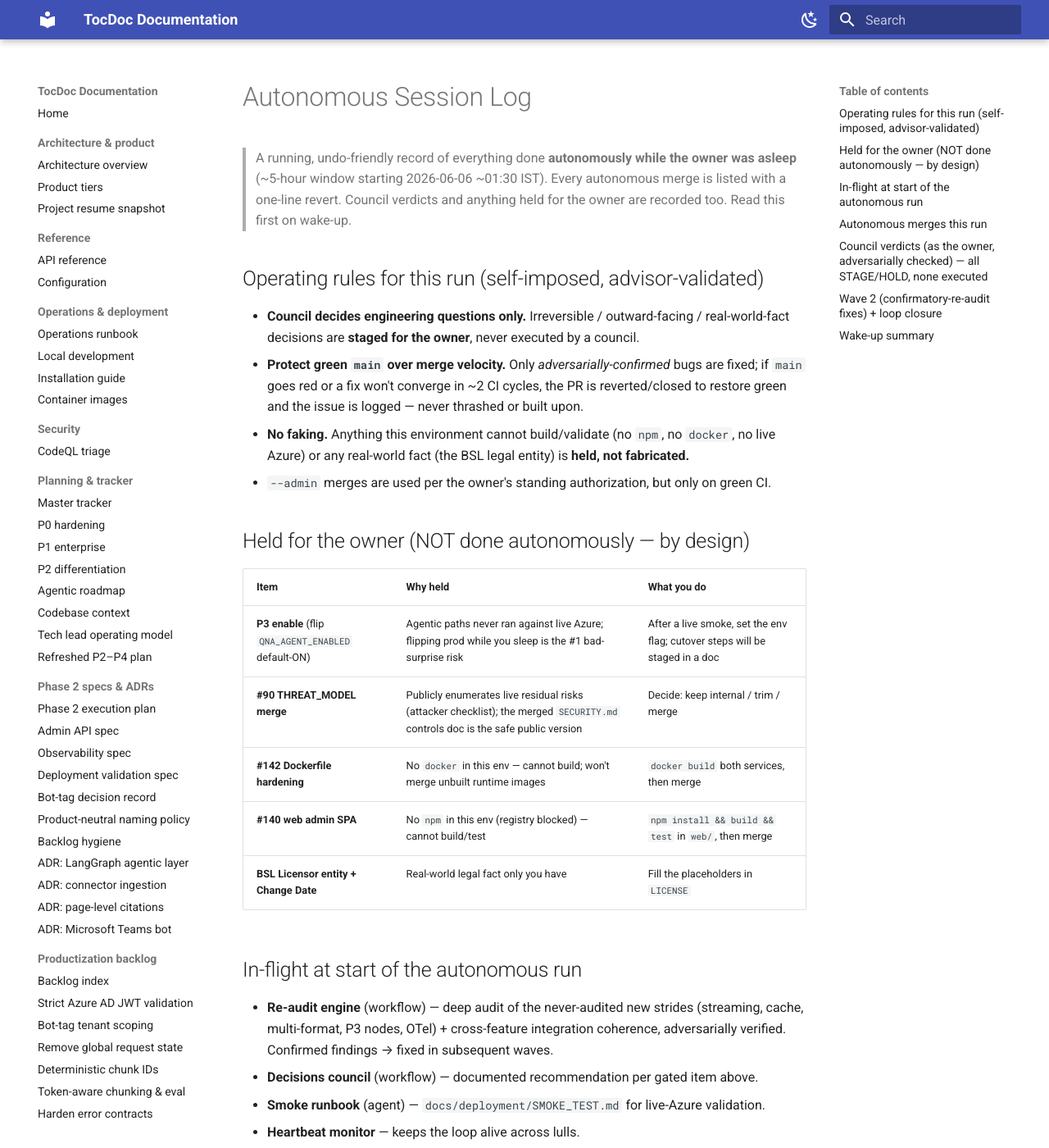
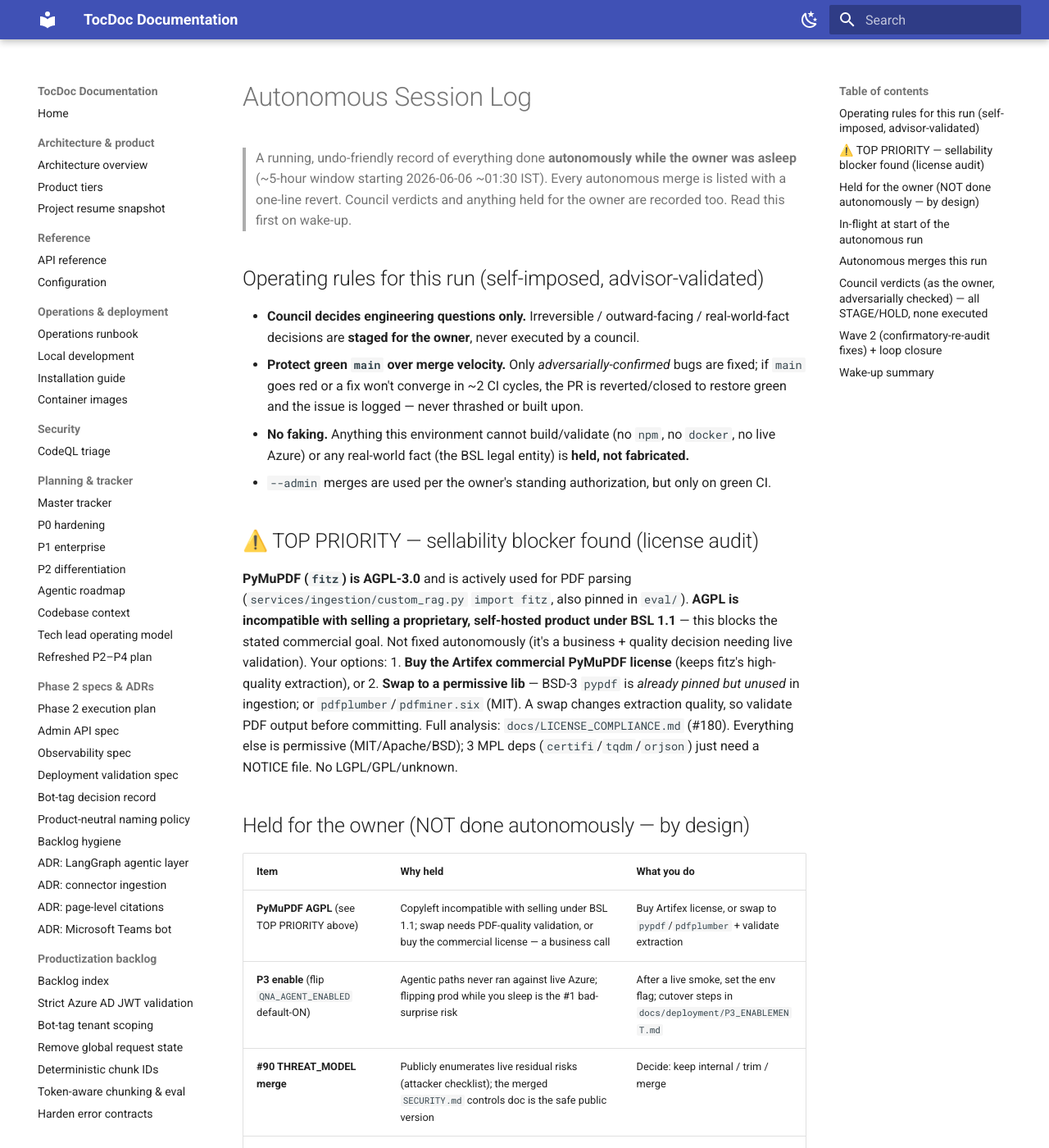
Before and after one commit to MaanavA26/TocDoc---Enterprise-RAG, an MkDocs documentation site: the page built from docs/AUTONOMOUS_SESSION_LOG.md, in a window 1280 px wide and 1400 px high. Shown: the whole window at 82% size. Built offline with MkDocs 1.6.1 and Material for MkDocs 9.7.7, drawn with Linux system fonts in a browser that asks for light colours.

Commit message:
docs(log): elevate PyMuPDF AGPL sellability blocker to top of wake-up manifest (#181)
Co-Authored by Maanav's Mac-Pro

```diff
--- a/docs/AUTONOMOUS_SESSION_LOG.md
+++ b/docs/AUTONOMOUS_SESSION_LOG.md
@@ -16,11 +16,19 @@
   no live Azure) or any real-world fact (the BSL legal entity) is **held, not fabricated.**
 - `--admin` merges are used per the owner's standing authorization, but only on green CI.
 
+## ⚠️ TOP PRIORITY — sellability blocker found (license audit)
+
+**PyMuPDF (`fitz`) is AGPL-3.0** and is actively used for PDF parsing (`services/ingestion/custom_rag.py` `import fitz`, also pinned in `eval/`). **AGPL is incompatible with selling a proprietary, self-hosted product under BSL 1.1** — this blocks the stated commercial goal. Not fixed autonomously (it's a business + quality decision needing live validation). Your options:
+1. **Buy the Artifex commercial PyMuPDF license** (keeps fitz's high-quality extraction), or
+2. **Swap to a permissive lib** — BSD-3 `pypdf` is *already pinned but unused* in ingestion; or `pdfplumber`/`pdfminer.six` (MIT). A swap changes extraction quality, so validate PDF output before committing.
+Full analysis: `docs/LICENSE_COMPLIANCE.md` (#180). Everything else is permissive (MIT/Apache/BSD); 3 MPL deps (`certifi`/`tqdm`/`orjson`) just need a NOTICE file. No LGPL/GPL/unknown.
+
 ## Held for the owner (NOT done autonomously — by design)
 
 | Item | Why held | What you do |
 |---|---|---|
-| **P3 enable** (flip `QNA_AGENT_ENABLED` default-ON) | Agentic paths never ran against live Azure; flipping prod while you sleep is the #1 bad-surprise risk | After a live smoke, set the env flag; cutover steps will be staged in a doc |
+| **PyMuPDF AGPL** (see TOP PRIORITY above) | Copyleft incompatible with selling under BSL 1.1; swap needs PDF-quality validation, or buy the commercial license — a business call | Buy Artifex license, or swap to `pypdf`/`pdfplumber` + validate extraction |
+| **P3 enable** (flip `QNA_AGENT_ENABLED` default-ON) | Agentic paths never ran against live Azure; flipping prod while you sleep is the #1 bad-surprise risk | After a live smoke, set the env flag; cutover steps in `docs/deployment/P3_ENABLEMENT.md` |
 | **#90 THREAT_MODEL merge** | Publicly enumerates live residual risks (attacker checklist); the merged `SECURITY.md` controls doc is the safe public version | Decide: keep internal / trim / merge |
 | **#142 Dockerfile hardening** | No `docker` in this env — cannot build; won't merge unbuilt runtime images | `docker build` both services, then merge |
 | **#140 web admin SPA** | No `npm` in this env (registry blocked) — cannot build/test | `npm install && build && test` in `web/`, then merge |
```
